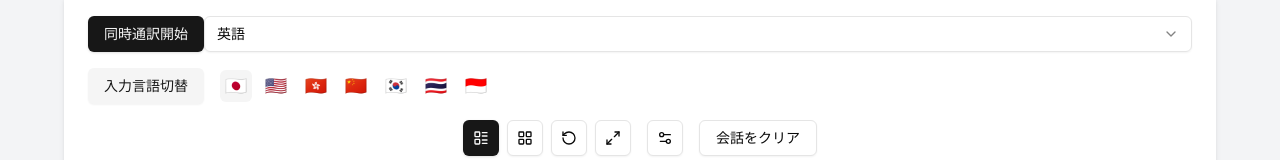
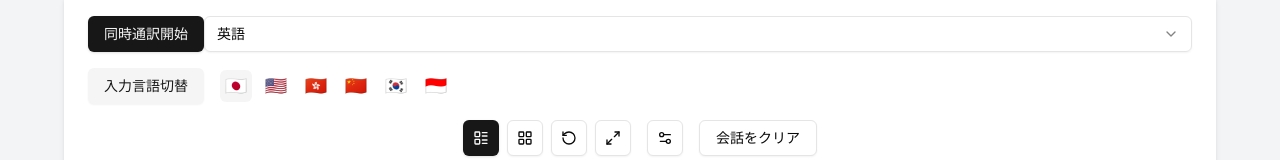
Before and after one commit to cantoneseslang/simultaneous-interpretation-system, a Next.js app: page / in a window 1280 px wide. Shown: the part 192-352 px from the top of the page. Built offline with nearby package versions, Linux system fonts and the light colour scheme.

Commit message:
Update code with new changes

```diff
--- a/app/page.tsx
+++ b/app/page.tsx
@@ -380,19 +380,6 @@ export default function SimultaneousInterpretationSystem() {
       🇰🇷
     </button>
     <button
-      onClick={() => setInputLanguage('th-TH')}
-      className={`
-        w-8 h-8
-        flex items-center justify-center
-        rounded-md
-        transition-colors
-        ${inputLanguage === 'th-TH' ? 'bg-accent' : 'hover:bg-accent/50'}
-        text-lg
-      `}
-    >
-      🇹🇭
-    </button>
-    <button
       onClick={() => setInputLanguage('id-ID')}
       className={`
         w-8 h-8
```
